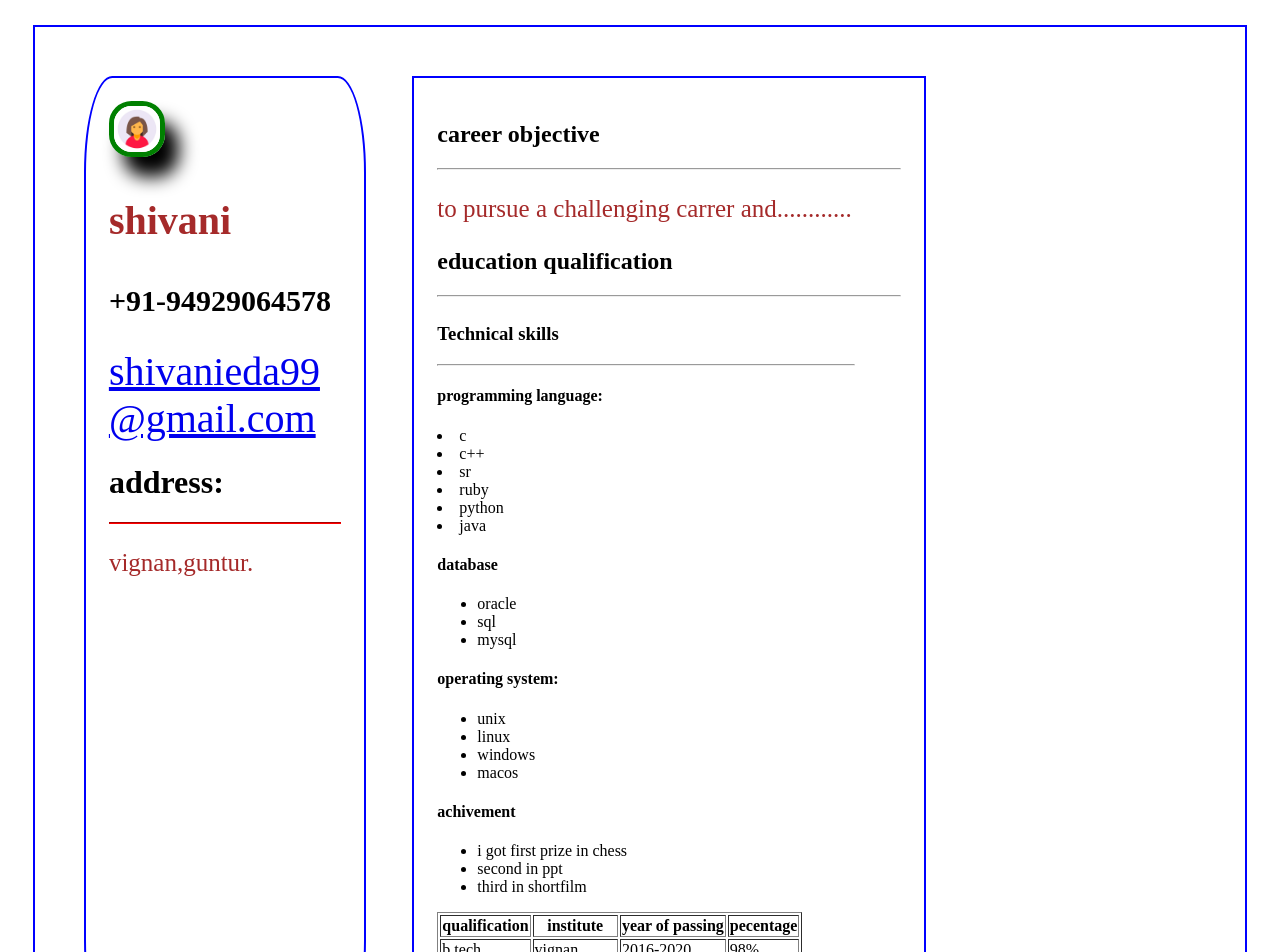
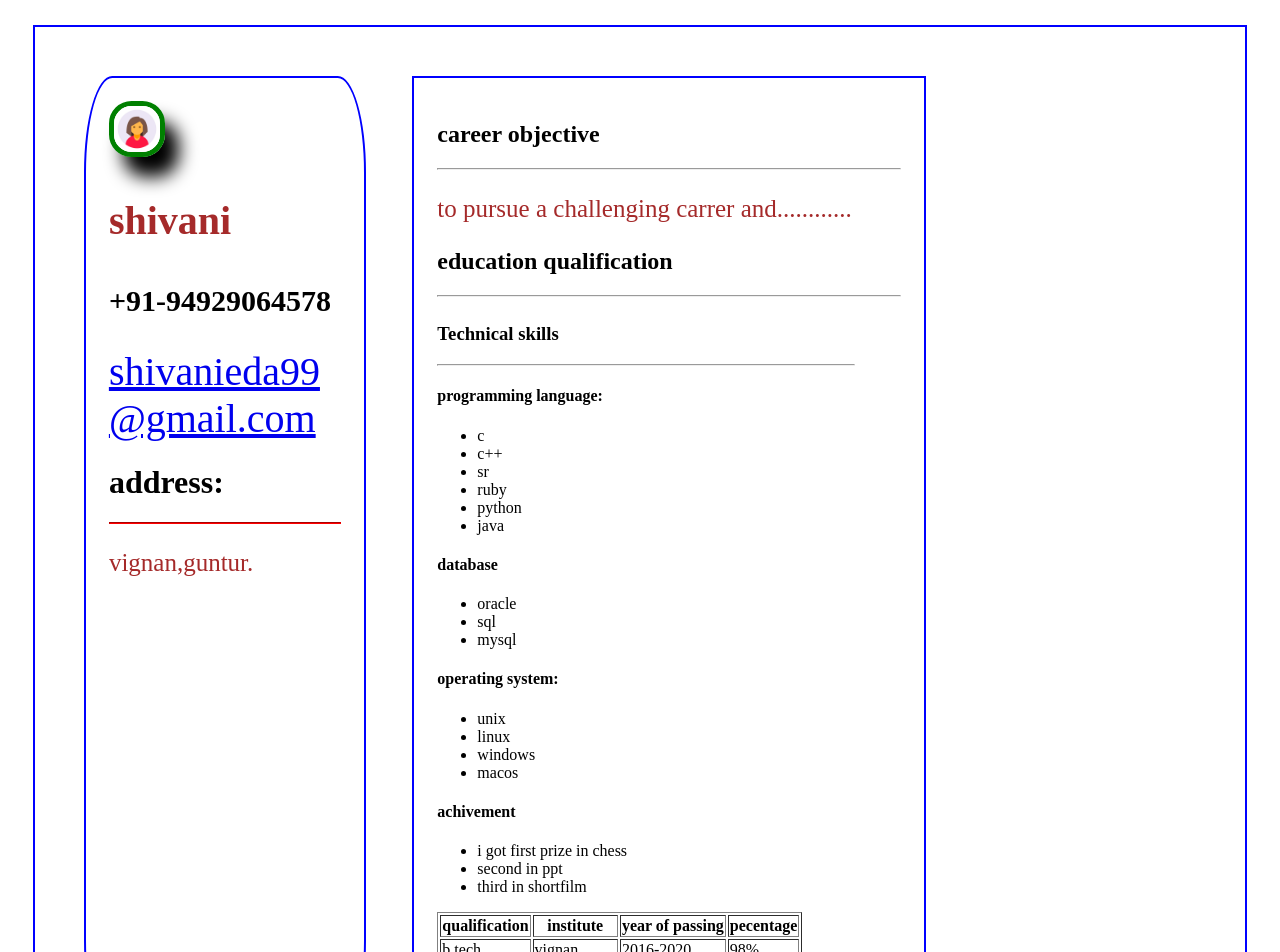
Before and after one commit to shivanieda/resumeproject99, a plain HTML site: page index.html in a window 1280 px wide. Shown: the top 952 px of the page. Drawn offline with Linux system fonts and the light colour scheme.

Commit message:
Update index.html

```diff
--- a/index.html
+++ b/index.html
@@ -51,7 +51,7 @@
         <h3>Technical skills</h3>
         <hr>
         <h4>programming language:</h4>
-        <u1>
+        <ul>
         	     <li>c</li>
         	     <li>c++</li>
         	     <li>sr</li>
```
